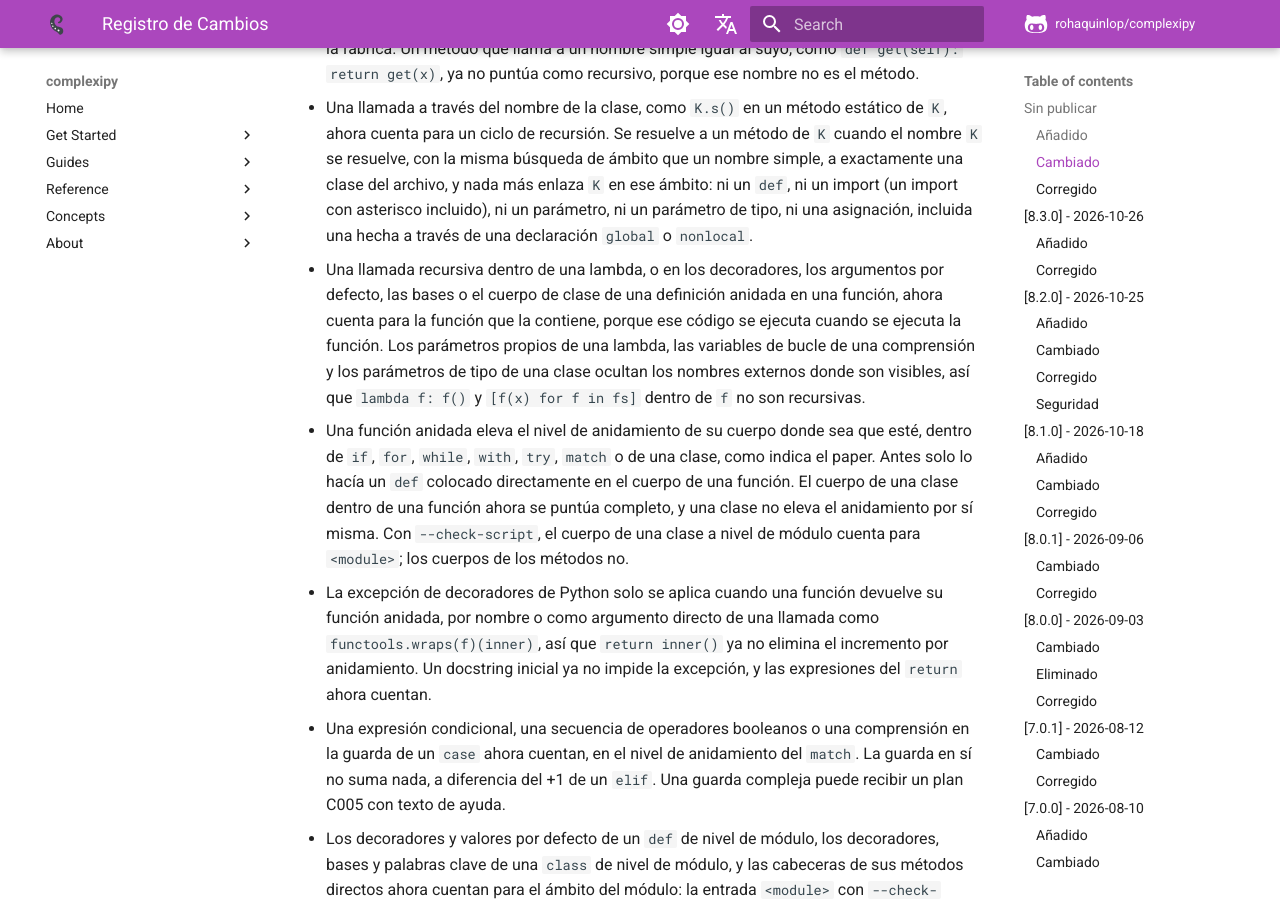
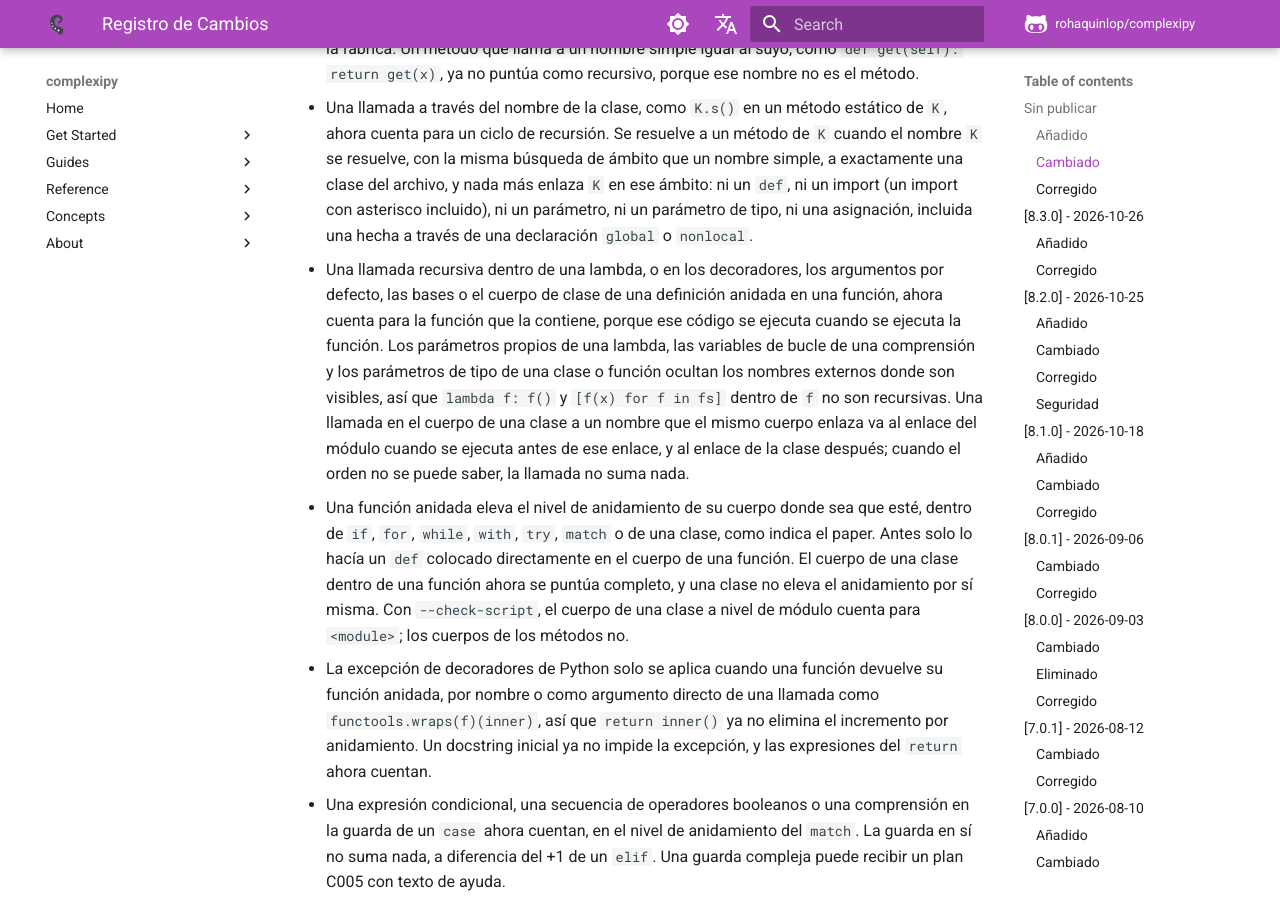
Before and after one commit to rohaquinlop/complexipy, an MkDocs documentation site: the page built from docs/es/changelog.md, in a window 1280 px wide and 900 px high, scrolled down 1992 px. Built offline with MkDocs 1.6.1 and Material for MkDocs 9.7.7, drawn with Linux system fonts in a browser that asks for light colours; comment, search, counter and statistics services are not loaded.

```diff
--- a/docs/es/changelog.md
+++ b/docs/es/changelog.md
@@ -104,8 +104,12 @@ GitHub con todos los detalles.
   anidada en una función, ahora cuenta para la función que la contiene, porque
   ese código se ejecuta cuando se ejecuta la función. Los parámetros propios
   de una lambda, las variables de bucle de una comprensión y los parámetros de
-  tipo de una clase ocultan los nombres externos donde son visibles, así que
-  `lambda f: f()` y `[f(x) for f in fs]` dentro de `f` no son recursivas.
+  tipo de una clase o función ocultan los nombres externos donde son visibles,
+  así que `lambda f: f()` y `[f(x) for f in fs]` dentro de `f` no son
+  recursivas. Una llamada en el cuerpo de una clase a un nombre que el mismo
+  cuerpo enlaza va al enlace del módulo cuando se ejecuta antes de ese enlace,
+  y al enlace de la clase después; cuando el orden no se puede saber, la
+  llamada no suma nada.
 - Una función anidada eleva el nivel de anidamiento de su cuerpo donde sea
   que esté, dentro de `if`, `for`, `while`, `with`, `try`, `match` o de una
   clase, como indica el paper. Antes solo lo hacía un `def` colocado
```
Also changed, not shown: CHANGELOG.md (+6 -3 lines), docs/es/understanding-scores.md (+1 -1 lines), docs/understanding-scores.md (+1 -1 lines).
